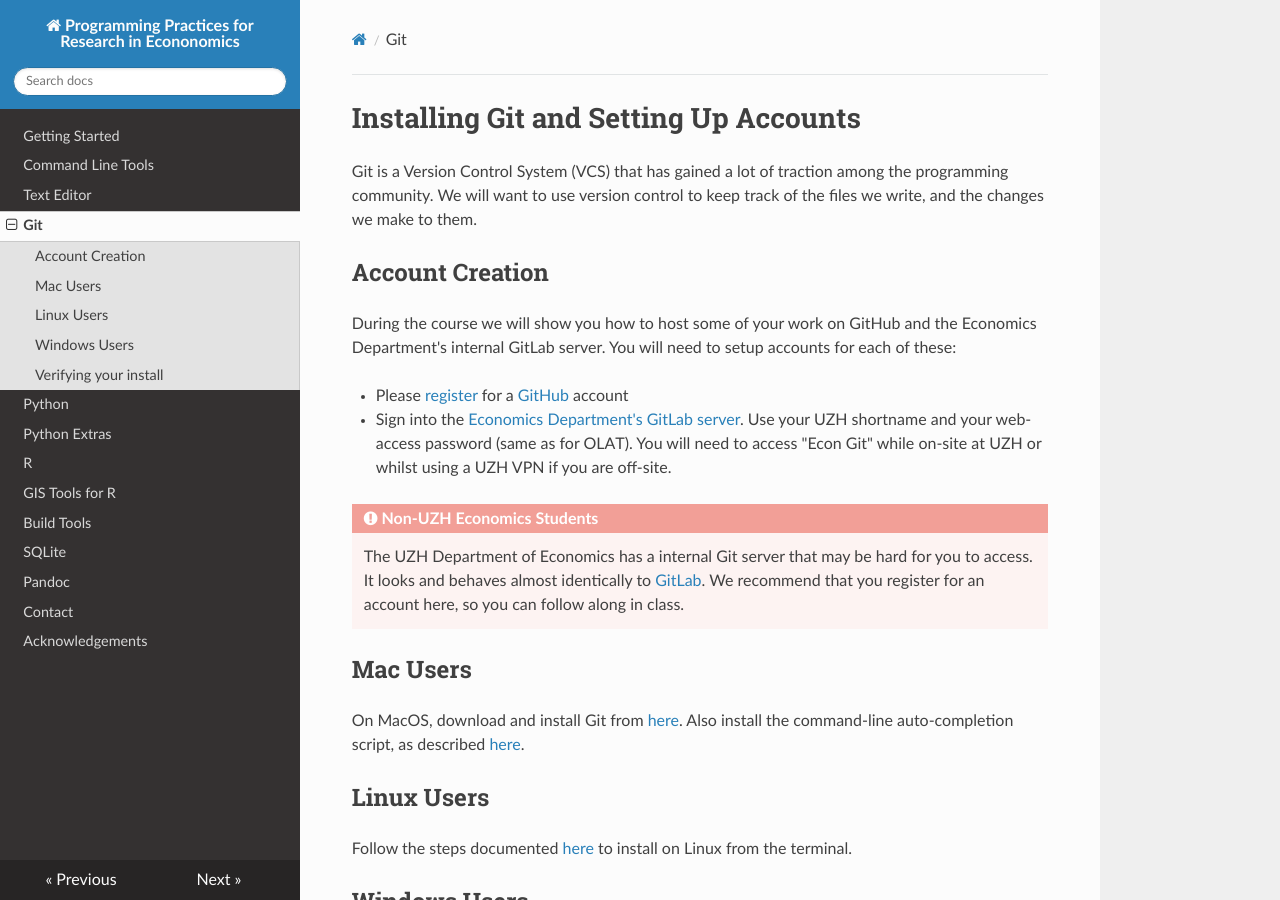
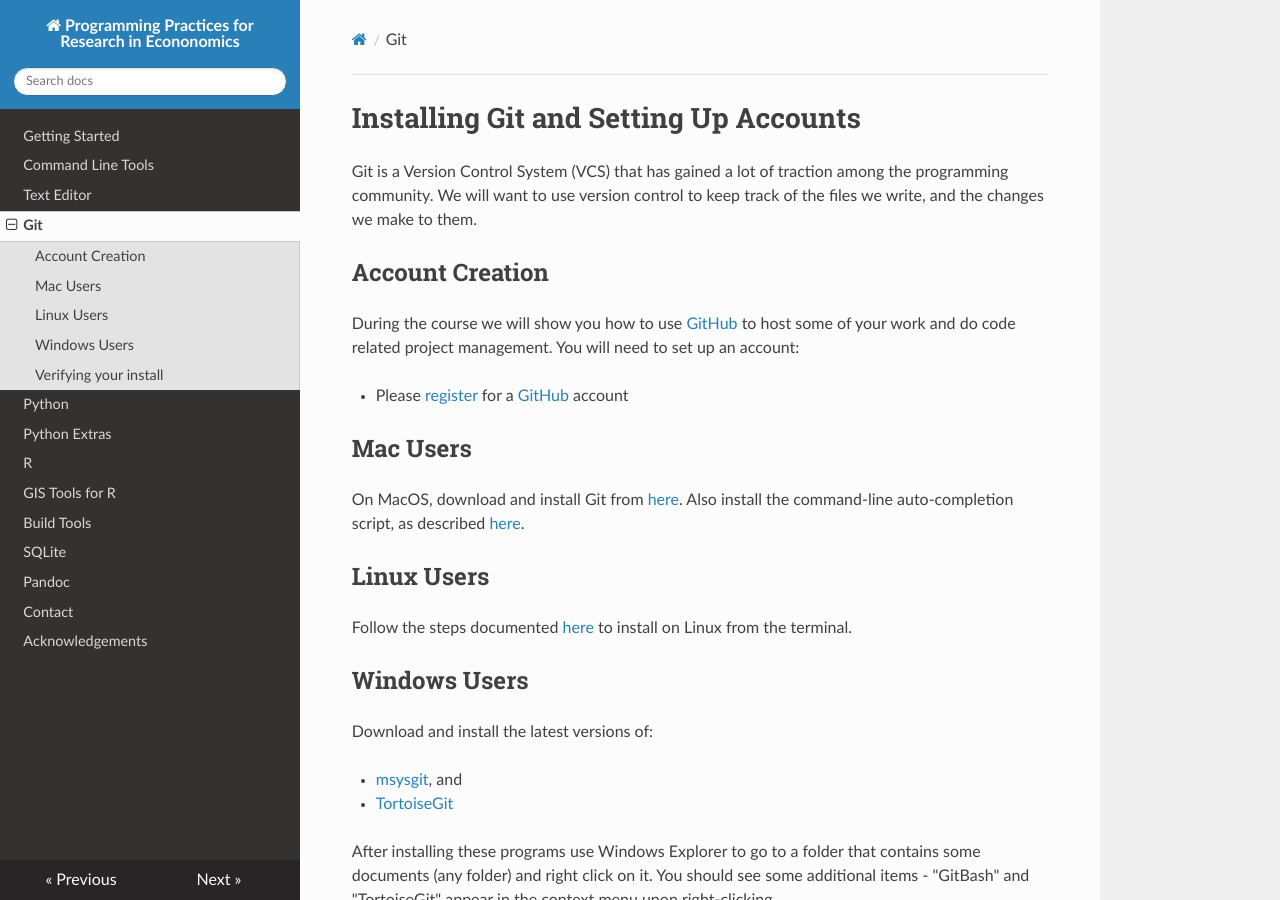
Before and after one commit to pp4rs/DEPRECATED-installation-guide, an MkDocs documentation site: the page built from docs/gitInstall.md, in a window 1280 px wide and 900 px high. Built offline with MkDocs 1.6.1, drawn with Linux system fonts in a browser that asks for light colours; nearby versions of some CDN libraries; old or Windows-style settings are respelled for this version of MkDocs.

Commit message:
update account creation for git to focus on githu only

```diff
--- a/docs/gitInstall.md
+++ b/docs/gitInstall.md
@@ -5,16 +5,18 @@ We will want to use version control to keep track of the files we write, and the
 
 ## Account Creation
 
-During the course we will show you how to host some of your work on GitHub and the Economics Department's internal GitLab server.
-You will need to setup accounts for each of these:
+During the course we will show you how to use [GitHub](https://www.github.com) to host some of your work and do code related project management. You will need to set up an account:
+
+<!-- During the course we will show you how to host some of your work on GitHub and the Economics Department's internal GitLab server.
+You will need to setup accounts for each of these: -->
 
 *   Please [register](https://github.com/join) for a [GitHub](https://github.com/) account
-*   Sign into the [Economics Department's GitLab server](https://econgit.uzh.ch/). Use your UZH shortname and your web-access password (same as for OLAT). You will need to access "Econ Git" while on-site at UZH or whilst using a UZH VPN if you are off-site.
+<!-- *   Sign into the [Economics Department's GitLab server](https://econgit.uzh.ch/). Use your UZH shortname and your web-access password (same as for OLAT). You will need to access "Econ Git" while on-site at UZH or whilst using a UZH VPN if you are off-site. -->
 
-!!! danger "Non-UZH Economics Students"
+<!-- !!! danger "Non-UZH Economics Students"
     The UZH Department of Economics has a internal Git server that may be hard for you to access.
     It looks and behaves almost identically to [GitLab](https://about.gitlab.com/).
-    We recommend that you register for an account here, so you can follow along in class.
+    We recommend that you register for an account here, so you can follow along in class. -->
 
 ## Mac Users
 
```
